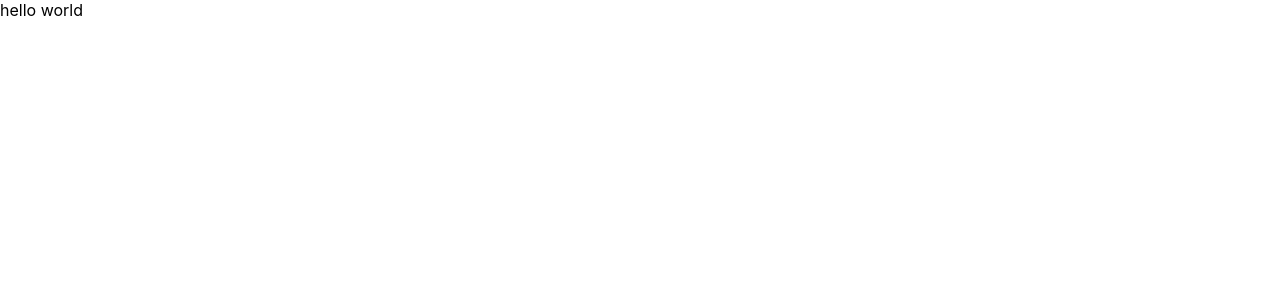
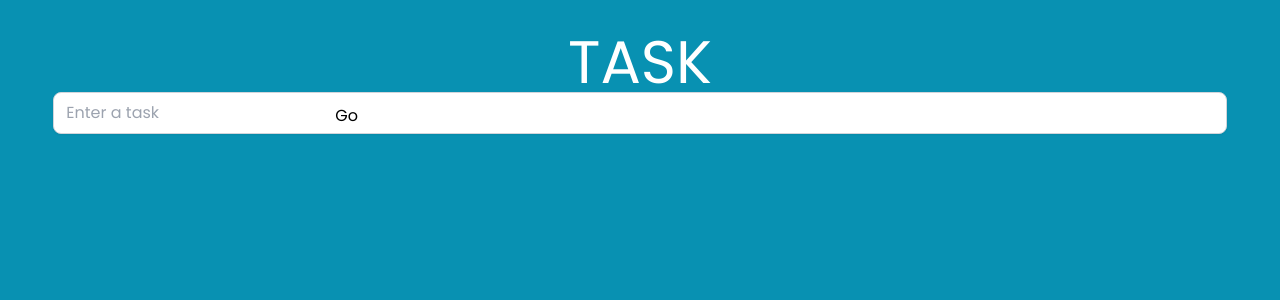
Before and after one commit to hgoncerz/TypescriptReact, a React (Create React App) app: page / in a window 1280 px wide. Shown: the top 300 px of the page. Built offline with nearby package versions, Linux system fonts and the light colour scheme.

Commit message:
implemented basic component input but need css

```diff
--- a/package.json
+++ b/package.json
@@ -39,5 +39,10 @@
       "last 1 firefox version",
       "last 1 safari version"
     ]
+  },
+  "devDependencies": {
+    "autoprefixer": "^10.4.7",
+    "postcss": "^8.4.14",
+    "tailwindcss": "^3.1.4"
   }
 }
--- /dev/null
+++ b/postcss.config.js
@@ -0,0 +1,6 @@
+module.exports = {
+  plugins: {
+    tailwindcss: {},
+    autoprefixer: {},
+  },
+}
--- a/src/App.tsx
+++ b/src/App.tsx
@@ -1,62 +1,15 @@
 import React from "react";
-import "./App.css";
+import InputField from "./components/InputField";
 
-let name: string = "Piyush";
-let age: number | string;
-let isStudent: boolean;
-let hobbies: string[];
-let role: [number, string];
-
-let printName: (name: string) => never;
-
-let personName: unknown;
-
-interface Person2 {
-  name: string;
-  age?: number;
-}
-
-// type X = {
-//   a: string;
-//   b: number;
-// };
-
-// type Y = {
-//   c: string;
-//   d: number;
-// };
-
-// let y: Y = {
-//   c: "efsdf",
-//   d: 42,
-// };
-
-interface Person {
-  name: string;
-  age?: number;
-}
-
-interface Guy extends Person {
-  profession: string;
-}
-
-role = [5, "x"];
-
-age = 5;
-
-// type Person = {
-//   name: string;
-//   age?: number;
-// };
-
-// let person: Person = {
-//   name: "xd",
-// };
-
-let lotsOfPeople: Person[];
-
-function App() {
-  return <div>hello world</div>;
-}
+const App: React.FC = () => {
+  return (
+    <div className="flex items-center flex-col w-full h-screen">
+      <span className="uppercase md:text-6xl text-2xl md:mt-8 mt-3 text-white text-center z-10">
+        Task
+      </span>
+      <InputField />
+    </div>
+  );
+};
 
 export default App;
--- /dev/null
+++ b/src/components/InputField.tsx
@@ -0,0 +1,18 @@
+import React from "react";
+
+const InputField = () => {
+  return (
+    <form className="flex w-11/12 relative align-middle">
+      <input
+        type="input"
+        placeholder="Enter a task"
+        className="w-full border border-gray-300 px-3 py-2 shadow-sm rounded-lg focus:ring-indigo-500 "
+      />
+      <button type="submit" className="absolute w-2/4 h-2/4 mt-3">
+        Go
+      </button>
+    </form>
+  );
+};
+
+export default InputField;
--- a/src/index.css
+++ b/src/index.css
@@ -1,13 +1,9 @@
+@import url("https://fonts.googleapis.com/css2?family=Poppins:ital,wght@0,100;0,200;0,300;0,400;1,100;1,200;1,300;1,400&family=Roboto:ital,wght@0,100;0,300;0,400;0,500;0,700;1,100;1,300;1,400;1,500;1,700&display=swap");
+@tailwind base;
+@tailwind components;
+@tailwind utilities;
+
 body {
-  margin: 0;
-  font-family: -apple-system, BlinkMacSystemFont, 'Segoe UI', 'Roboto', 'Oxygen',
-    'Ubuntu', 'Cantarell', 'Fira Sans', 'Droid Sans', 'Helvetica Neue',
-    sans-serif;
-  -webkit-font-smoothing: antialiased;
-  -moz-osx-font-smoothing: grayscale;
+  background-color: rgb(8 145 178);
+  font-family: "Poppins", sans-serif;
 }
-
-code {
-  font-family: source-code-pro, Menlo, Monaco, Consolas, 'Courier New',
-    monospace;
-}
--- /dev/null
+++ b/tailwind.config.js
@@ -0,0 +1,8 @@
+/** @type {import('tailwindcss').Config} */
+module.exports = {
+  content: ["./src/**/*.{js,jsx,ts,tsx}"],
+  theme: {
+    extend: {},
+  },
+  plugins: [],
+};
```
Also changed, not shown: 1 other file (tests, documents, lock files or other folders).
